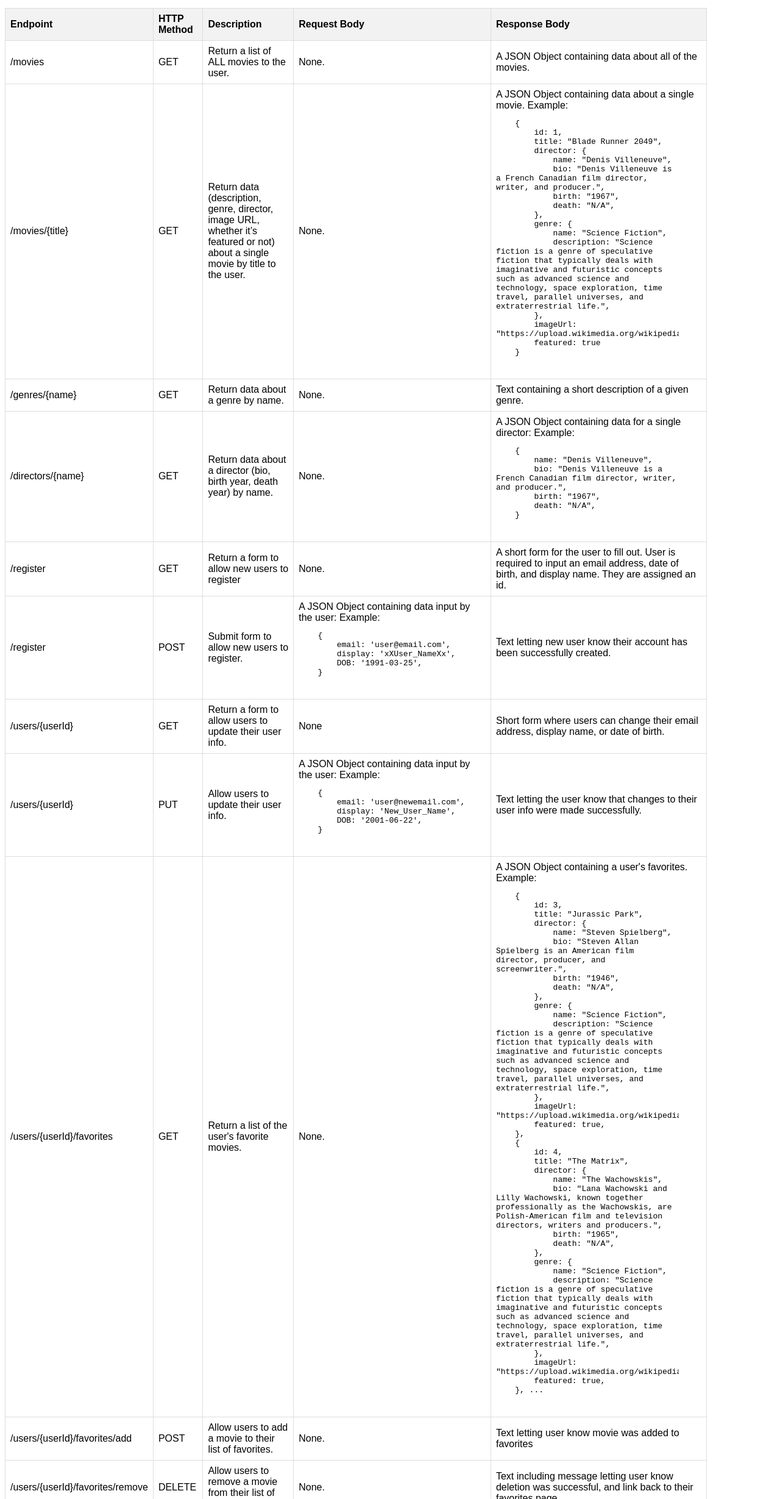
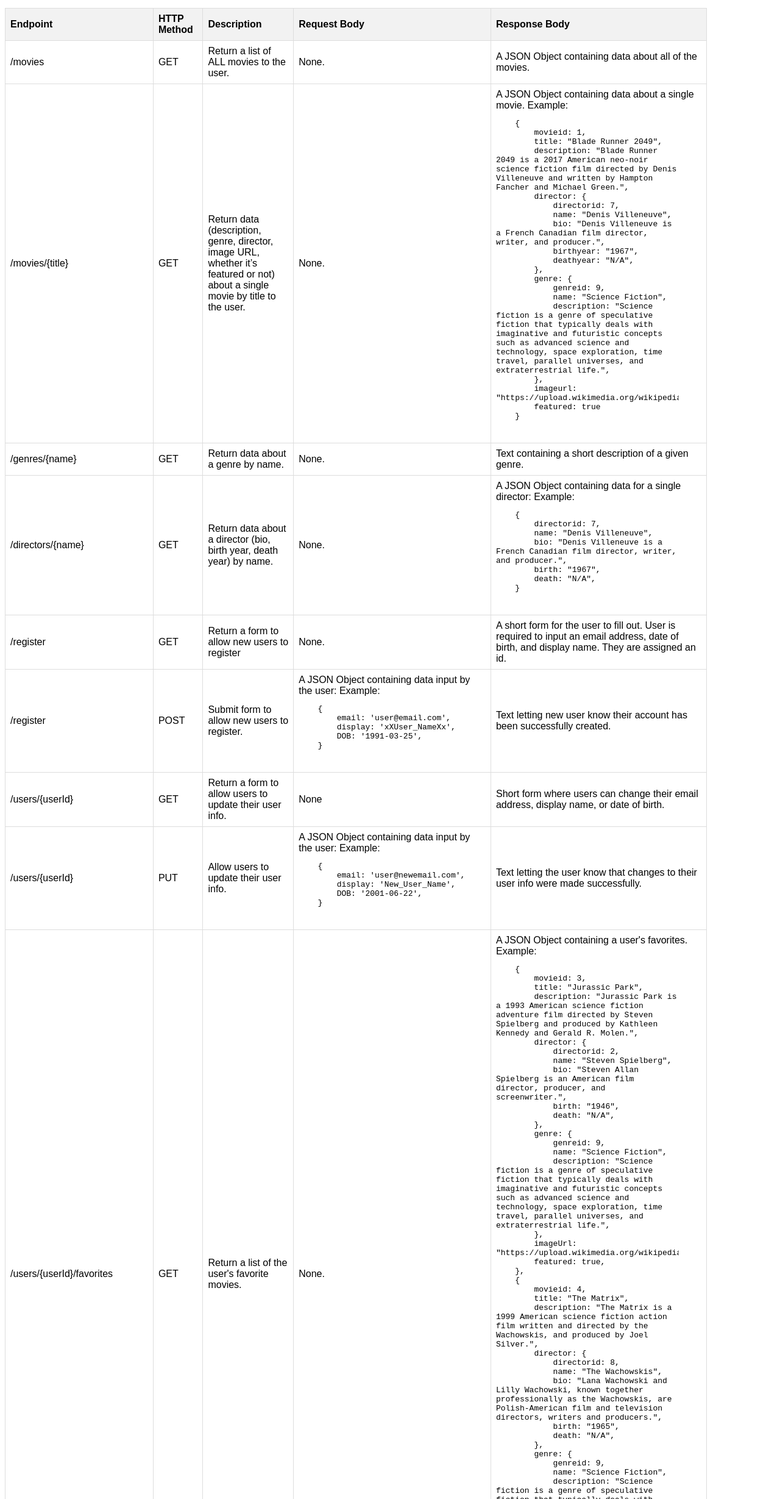
Before and after one commit to RoryV91/movie-api, a website: page public/documentation.html in a window 1280 px wide. Shown: the part 102-2560 px from the top of the page at 61% size. Drawn offline with Linux system fonts and the light colour scheme.

Commit message:
Update documentation.html

```diff
--- a/public/documentation.html
+++ b/public/documentation.html
@@ -64,19 +64,22 @@
                 <td>A JSON Object containing data about a single movie. Example: <br>
                     <pre>
     {
-        id: 1,
+        movieid: 1,
         title: "Blade Runner 2049",
+        description: "Blade Runner 2049 is a 2017 American neo-noir science fiction film directed by Denis Villeneuve and written by Hampton Fancher and Michael Green.",
         director: {
+            directorid: 7,
             name: "Denis Villeneuve",
             bio: "Denis Villeneuve is a French Canadian film director, writer, and producer.",
-            birth: "1967",
-            death: "N/A",
+            birthyear: "1967",
+            deathyear: "N/A",
         },
         genre: {
+            genreid: 9,
             name: "Science Fiction",
             description: "Science fiction is a genre of speculative fiction that typically deals with imaginative and futuristic concepts such as advanced science and technology, space exploration, time travel, parallel universes, and extraterrestrial life.",
         },
-        imageUrl: "https://upload.wikimedia.org/wikipedia/en/9/9b/Blade_Runner_2049_poster.png",
+        imageurl: "https://upload.wikimedia.org/wikipedia/en/9/9b/Blade_Runner_2049_poster.png",
         featured: true
     }
                     </pre>
@@ -97,6 +100,7 @@
                 <td>A JSON Object containing data for a single director: Example: <br>
                     <pre>
     {
+        directorid: 7,
         name: "Denis Villeneuve",
         bio: "Denis Villeneuve is a French Canadian film director, writer, and producer.",
         birth: "1967",
@@ -158,15 +162,18 @@
                 <td>A JSON Object containing a user's favorites. Example:
                     <pre>
     {
-        id: 3,
+        movieid: 3,
         title: "Jurassic Park",
+        description: "Jurassic Park is a 1993 American science fiction adventure film directed by Steven Spielberg and produced by Kathleen Kennedy and Gerald R. Molen.",
         director: {
+            directorid: 2,
             name: "Steven Spielberg",
             bio: "Steven Allan Spielberg is an American film director, producer, and screenwriter.",
             birth: "1946",
             death: "N/A",
         },
         genre: {
+            genreid: 9,
             name: "Science Fiction",
             description: "Science fiction is a genre of speculative fiction that typically deals with imaginative and futuristic concepts such as advanced science and technology, space exploration, time travel, parallel universes, and extraterrestrial life.",
         },
@@ -174,15 +181,18 @@
         featured: true,
     },
     {
-        id: 4,
+        movieid: 4,
         title: "The Matrix",
+        description: "The Matrix is a 1999 American science fiction action film written and directed by the Wachowskis, and produced by Joel Silver.",
         director: {
+            directorid: 8,
             name: "The Wachowskis",
             bio: "Lana Wachowski and Lilly Wachowski, known together professionally as the Wachowskis, are Polish-American film and television directors, writers and producers.",
             birth: "1965",
             death: "N/A",
         },
         genre: {
+            genreid: 9,
             name: "Science Fiction",
             description: "Science fiction is a genre of speculative fiction that typically deals with imaginative and futuristic concepts such as advanced science and technology, space exploration, time travel, parallel universes, and extraterrestrial life.",
         },
```
